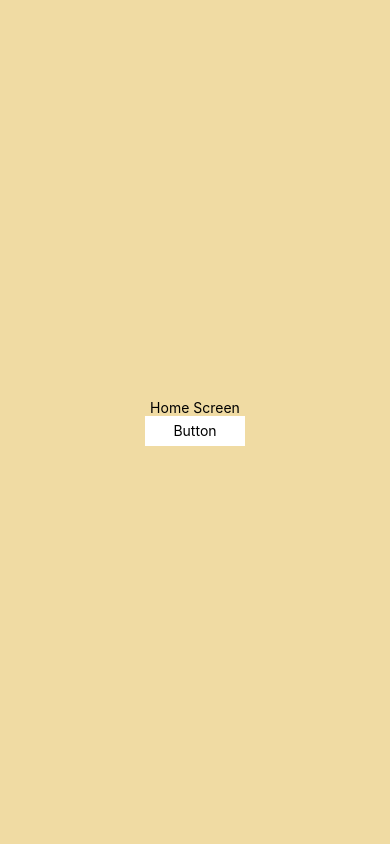
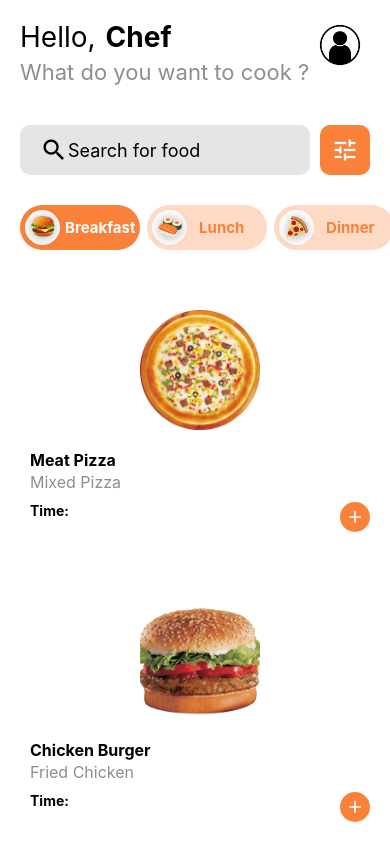
Before and after one commit to Linhhuynhnhut/NT144, a React Native app: screen /Home in a window 390 px wide. Built offline with nearby package versions, Linux system fonts and the light colour scheme.

Commit message:
HomeScreen test

```diff
--- a/src/screens/HomeScreen.js
+++ b/src/screens/HomeScreen.js
@@ -1,36 +1,217 @@
-import { StatusBar } from "expo-status-bar";
-import { StyleSheet, Text, View, Pressable } from "react-native";
+import React from 'react';
+import {
+  Dimensions,
+  Image,
+  SafeAreaView,
+  StyleSheet,
+  Text,
+  View,
+  FlatList,
+  ScrollView,
+  TextInput,
+  TouchableHighlight,
+  TouchableOpacity
+} from 'react-native';
+import Icon from 'react-native-vector-icons/MaterialIcons';
+import COLORS from '../../consts/colors';
+import categories from '../../consts/categories';
+import foods from '../../consts/foods';
+const {width} = Dimensions.get("screen");
+const cardWidth = width / 2 - 20;
 
-const HomeScreen = ({ navigation }) => {
+const HomeScreen = ({navigation}) => {
+  const [selectedCategoryIndex, setSelectedCategoryIndex] = React.useState(0);
+
+  const ListCategories = () => {
+    return (
+      <ScrollView
+        horizontal
+        showsHorizontalScrollIndicator={false}
+        contentContainerStyle={style.categoriesListContainer}>
+        {categories.map((category, index) => (
+          <TouchableOpacity
+            key={index}
+            activeOpacity={0.8}
+            onPress={() => setSelectedCategoryIndex(index)}>
+            <View
+              style={{
+                backgroundColor:
+                  selectedCategoryIndex == index
+                    ? COLORS.primary
+                    : COLORS.secondary,
+                ...style.categoryBtn,
+              }}>
+              <View style={style.categoryBtnImgCon}>
+                <Image
+                  source={category.image}
+                  style={{height: 45, width: 35, resizeMode: 'cover'}}
+                />
+              </View>
+              <Text
+                style={{
+                  fontSize: 15,
+                  fontWeight: 'bold',
+                  marginLeft: 5,
+                  color:
+                    selectedCategoryIndex == index
+                      ? COLORS.white
+                      : COLORS.primary,
+                }}>
+                {category.name}
+              </Text>
+            </View>
+          </TouchableOpacity>
+        ))}
+      </ScrollView>
+    );
+  };
+  const Card = ({food}) => {
+    return (
+      <TouchableHighlight
+        underlayColor={COLORS.white}
+        activeOpacity={0.9}
+        onPress={() => navigation.navigate('DetailScreen', food)}>
+        <View style={style.card}>
+          <View style={{alignItems: 'center', top: -20}}>
+            <Image source={food.image} style={{height: 120, width: 120}} />
+          </View>
+          <View style={{marginHorizontal: 20}}>
+            <Text style={{fontSize: 16, fontWeight: 'bold'}}>{food.name}</Text>
+            <Text style={{fontSize: 16, color: COLORS.grey, marginTop: 2}}>
+              {food.ingredients}
+            </Text>
+          </View>
+          <View
+            style={{
+              marginTop: 10,
+              marginHorizontal: 20,
+              flexDirection: 'row',
+              justifyContent: 'space-between',
+            }}>
+            <Text style={{fontSize: 14, fontWeight: 'bold'}}>
+              Time:
+            </Text>
+            <View style={style.addToCartBtn}>
+              <Icon name="add" size={20} color={COLORS.white} />
+            </View>
+          </View>
+        </View>
+      </TouchableHighlight>
+    );
+  };
   return (
-    <>
-      <View style={styles.introView}>
-        <Text>Home Screen</Text>
-        <Pressable
-          style={styles.button}
-          onPress={() => navigation.navigate("Search", {})}
-        >
-          <Text>Button</Text>
-        </Pressable>
+    <SafeAreaView style={{flex: 1, backgroundColor: COLORS.white}}>
+      <View style={style.header}>
+        <View>
+          <View style={{flexDirection: 'row'}}>
+            <Text style={{fontSize: 28}}>Hello,</Text>
+            <Text style={{fontSize: 28, fontWeight: 'bold', marginLeft: 10}}>
+              Chef
+            </Text>
+          </View>
+          <Text style={{marginTop: 5, fontSize: 22, color: COLORS.grey}}>
+          What do you want to cook ?
+          </Text>
+        </View>
+        <Image
+          source={require('../../assets/person.png')}
+          style={{height: 50, width: 60, borderRadius: 25}}
+        />
       </View>
-    </>
+      <View
+        style={{
+          marginTop: 40,
+          flexDirection: 'row',
+          paddingHorizontal: 20,
+        }}>
+        <View style={style.inputContainer}>
+          <Icon name="search" size={28} />
+          <TextInput
+            style={{flex: 1, fontSize: 18}}
+            placeholder="Search for food"
+          />
+        </View>
+        <View style={style.sortBtn}>
+          <Icon name="tune" size={28} color={COLORS.white} />
+        </View>
+      </View>
+      <View>
+        <ListCategories />
+      </View>
+      <FlatList
+        showsVerticalScrollIndicator={false}
+        numColumns={2}
+        data={foods}
+        renderItem={({item}) => <Card food={item} />}
+      />
+    </SafeAreaView>
   );
 };
 
-const styles = StyleSheet.create({
-  introView: {
-    alignItems: "center",
-    justifyContent: "center",
-    backgroundColor: "#f0dba3",
-    width: "100%",
-    height: "100%",
+const style = StyleSheet.create({
+  header: {
+    marginTop: 20,
+    flexDirection: 'row',
+    justifyContent: 'space-between',
+    paddingHorizontal: 20,
   },
-  button: {
-    backgroundColor: "#fff",
-    width: 100,
+  inputContainer: {
+    flex: 1,
+    height: 50,
+    borderRadius: 10,
+    flexDirection: 'row',
+    backgroundColor: COLORS.light,
+    alignItems: 'center',
+    paddingHorizontal: 20,
+  },
+  sortBtn: {
+    width: 50,
+    height: 50,
+    marginLeft: 10,
+    backgroundColor: COLORS.primary,
+    borderRadius: 10,
+    justifyContent: 'center',
+    alignItems: 'center',
+  },
+  categoriesListContainer: {
+    paddingVertical: 30,
+    alignItems: 'center',
+    paddingHorizontal: 20,
+  },
+  categoryBtn: {
+    height: 45,
+    width: 120,
+    marginRight: 7,
+    borderRadius: 30,
+    alignItems: 'center',
+    paddingHorizontal: 5,
+    flexDirection: 'row',
+  },
+  categoryBtnImgCon: {
+    height: 35,
+    width: 35,
+    backgroundColor: COLORS.white,
+    borderRadius: 30,
+    justifyContent: 'center',
+    alignItems: 'center',
+  },
+  card: {
+    height: 220,
+    width: cardWidth,
+    marginHorizontal: 10,
+    marginBottom: 20,
+    marginTop: 50,
+    borderRadius: 15,
+    elevation: 13,
+    backgroundColor: COLORS.white,
+  },
+  addToCartBtn: {
     height: 30,
-    alignItems: "center",
-    justifyContent: "center",
+    width: 30,
+    borderRadius: 20,
+    backgroundColor: COLORS.primary,
+    justifyContent: 'center',
+    alignItems: 'center',
   },
 });
 export default HomeScreen;
```
